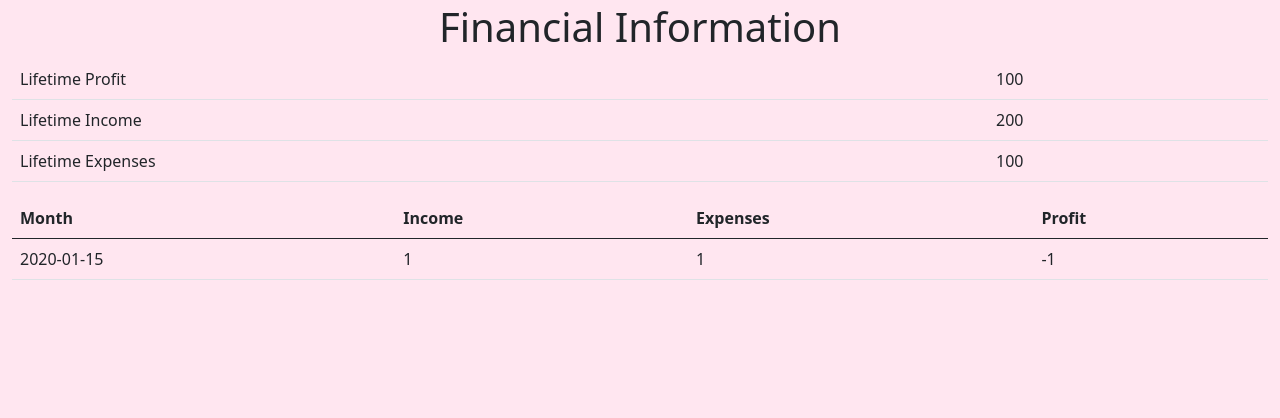
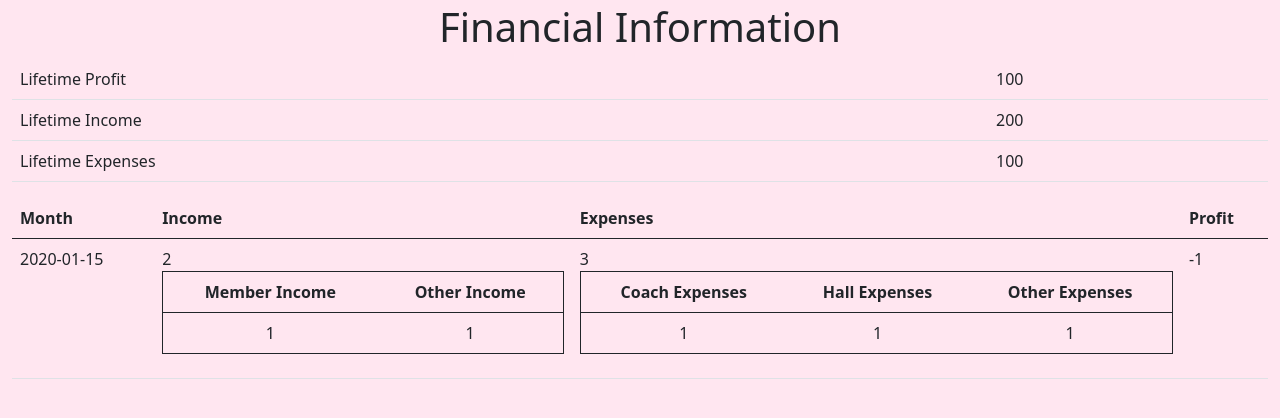
Before and after one commit to SummitKC/406ProjItt2, a Flask app: page /finance in a window 1280 px wide. Shown: the part 148-566 px from the top of the page. Run offline with Flask 3, Linux system fonts and the light colour scheme; tables that the repository leaves empty hold one stand-in row (values such as "Sample post"); some libraries are stand-ins or nearby versions.

Commit message:
Update finance.html

```diff
--- a/templates/finance.html
+++ b/templates/finance.html
@@ -33,8 +33,40 @@
                 {% for month in finance_info %}
                 <tr>
                     <td>{{ month.month_year }}</td>
-                    <td>{{ month.income_users }}</td> <!-- change to month.income when db is changed-->
-                    <td>{{ month.expenses_hall }}</td>
+                    <td>{{ month.calculate_total_income() }}
+                      <table class="table">
+                        <thead>
+                          <tr>
+                              <th scope="col">Member Income</th>
+                              <th scope="col">Other Income</th>
+                          </tr>
+                      </thead>
+                        <tbody>
+                          <tr>
+                            <td>{{ month.income_users }}</td>
+                            <td>{{ month.income_other }}</td>
+                          </tr>
+                        </tbody>
+                      </table>
+                    </td> <!-- change to month.income when db is changed-->
+                    <td>{{ month.calculate_total_expenses() }}
+                      <table class="table">
+                        <thead>
+                          <tr>
+                              <th scope="col">Coach Expenses</th>
+                              <th scope="col">Hall Expenses</th>
+                              <th scope="col">Other Expenses</th>
+                          </tr>
+                      </thead>
+                        <tbody>
+                          <tr>
+                            <td>{{ month.expenses_coach }}</td>
+                            <td>{{ month.expenses_hall }}</td>
+                            <td>{{ month.expenses_other }}</td>
+                          </tr>
+                        </tbody>
+                      </table>
+                    </td>
                     <td>{{ month.calculate_profit() }} </td>
 
                 </tr>
```
